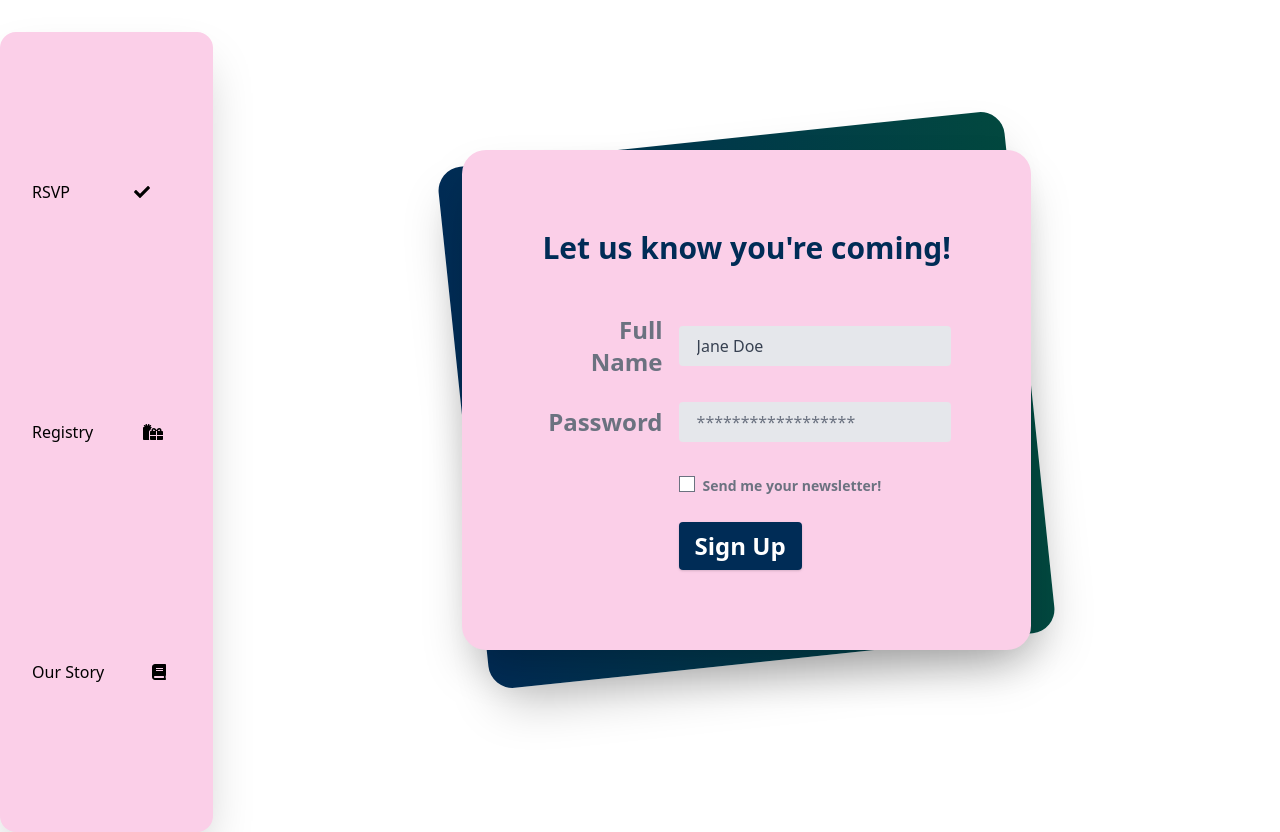
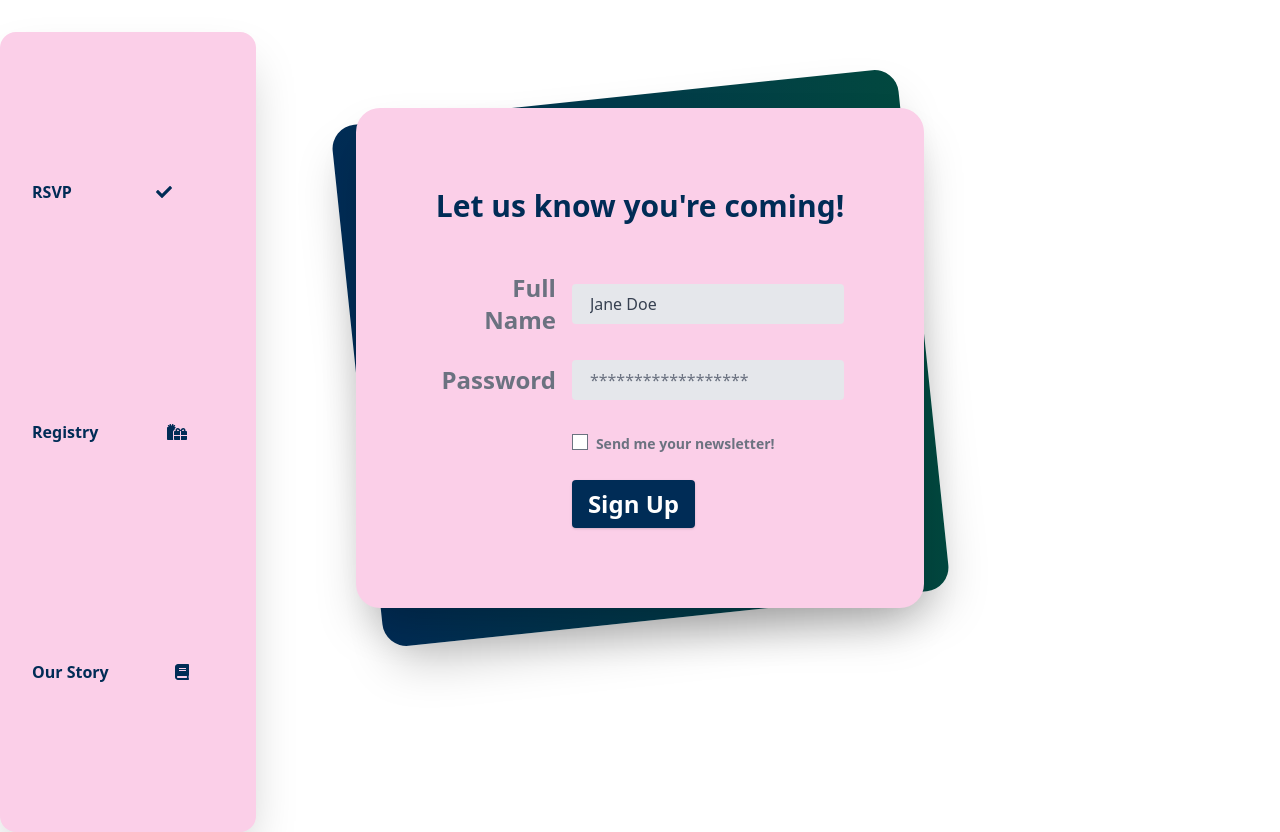
Before and after one commit to treknuts/rsvp-registry, a React (Create React App) app: page / in a window 1280 px wide. Built offline with nearby package versions, Linux system fonts and the light colour scheme.

Commit message:
Added navigation functionality. WIP make text and icon within div clickable

```diff
--- a/src/App.js
+++ b/src/App.js
@@ -1,11 +1,54 @@
 import Main from "./components/Main";
 import Navbar from "./components/Navbar";
+import { faBook, faCheck, faGifts } from "@fortawesome/free-solid-svg-icons";
+import { FontAwesomeIcon } from "@fortawesome/react-fontawesome";
+import React, { useState } from 'react'
 
 function App() {
+  const [isRSVP, setIsRSVP] = useState(true);
+  const [isRegistry, setIsRegistry] = useState(false);
+  const [isAbout, setIsAbout] = useState(false);
+
+  const handleClick = (e) => {
+    if (e.target.id === "rsvp") {
+      setIsRSVP(true);
+      setIsRegistry(false);
+      setIsAbout(false);
+    } else if (e.target.id === "registry") {
+      setIsRSVP(false);
+      setIsRegistry(true);
+      setIsAbout(false);
+    } else if (e.target.id === "about") {
+      setIsRSVP(false);
+      setIsRegistry(false);
+      setIsAbout(true);
+    }
+    e.preventDefault()
+  }
+
   return (
-    <div className="flex h-screen w-screen font-sans">
-      <Navbar />
-      <Main />
+    <div className="lg:flex flex-col h-screen w-screen font-sans">
+      <div className="absolute flex flex-row justify-center text-blue font-bold bottom-0 h-12 w-screen lg:my-8 shadow-2xl lg:flex-col lg:inset-y-0 lg:left-0 lg:h-full lg:w-64 lg:shadow-2xl lg:rounded-2xl bg-pink-200 lg:transition lg:ease-in-out lg:transform lg:hover:translate-x-3">
+      <div id="rsvp" onClick={handleClick} className="relative hover:animate-bounce hover:cursor-pointer lg:hover:animate-none flex items-center justify-center rounded-2xl lg:w-full w-8 lg:my-24 lg:pl-8 lg:h-12 mx-auto hover:bg-blue hover:text-pink-200">
+        <p className="relative hidden lg:contents lg:mx-auto" href="#">
+          RSVP
+        </p>
+        <FontAwesomeIcon className="color-blue lg:mx-auto" icon={faCheck} />
+      </div>
+      <div id="registry" onClick={handleClick} className="relative hover:animate-bounce hover:cursor-pointer lg:hover:animate-none flex items-center justify-center rounded-2xl lg:w-full w-8 lg:my-24 lg:pl-8 lg:h-12 mx-auto hover:bg-blue hover:text-pink-200">
+        <p className="hidden lg:contents lg:mx-auto" href="#">
+          Registry
+        </p>
+        <FontAwesomeIcon className="my-auto lg:mx-auto" icon={faGifts} />
+      </div>
+      <div id="about" onClick={handleClick} className="relative hover:animate-bounce lg:hover:animate-none hover:cursor-pointer flex items-center justify-center lg:justify-evenly rounded-2xl lg:w-full lg:pl-8 w-8 lg:my-24 lg:h-12 mx-auto hover:bg-blue hover:text-pink-200">
+        <p className="hidden lg:contents sm:mx-auto" href="#">
+          Our Story
+        </p>
+        <FontAwesomeIcon className="color-blue my-auto lg:mx-auto" icon={faBook} />
+      </div>
+    </div>
+      <Main isRSVP={isRSVP} isRegistry={isRegistry} isAbout={isAbout}/>
     </div>
   );
 }
--- /dev/null
+++ b/src/components/About.js
@@ -0,0 +1,8 @@
+
+const About = () => {
+    return (
+        <h1 className="text-2xl font-bold">Our Story!</h1>
+    )
+}
+
+export default About;
--- a/src/components/Main.js
+++ b/src/components/Main.js
@@ -1,19 +1,20 @@
 import React, { useState } from "react";
 import RSVP from "./RSVP";
+import Registry from "./Registry";
+import About from "./About";
 
-const Main = () => {
-  const [isRSVP, setIsRSVP] = useState(true);
-  const [isRegistry, setIsRegistry] = useState(false);
-  const [isAbout, setIsAbout] = useState(false);
+const Main = (props) => {
 
   return (
-    <div className="min-h-screen w-full py-6 flex flex-col justify-center sm:py-12">
+    <div className="py-6 my-12 flex flex-col justify-center sm:py-12">
       <div className="relative py-3 lg:min-w-xl lg:mx-auto">
         <div className="absolute inset-0 shadow-2xl transform bg-gradient-to-r from-blue to-green -skew-y-6 sm:skew-y-0 sm:-rotate-6 sm:rounded-3xl"></div>
         <div className="relative px-4 py-10 bg-pink-200 shadow-2xl sm:rounded-3xl sm:p-20">
           <div className="max-w-md mx-auto">
             <div className="text-2xl font-semibold text-blue">
-              {isRSVP && <RSVP />}
+              {props.isRSVP && <RSVP />}
+              {props.isRegistry && <Registry />}
+              {props.isAbout  && <About />}
             </div>
           </div>
         </div>
--- a/src/components/Navbar.js
+++ b/src/components/Navbar.js
@@ -4,14 +4,14 @@ import React from "react";
 
 const Navbar = () => {
   return (
-    <div className="flex flex-row justify-center lg:my-8 shadow-2xl lg:flex-col lg:inset-y-0 lg:left-0 bottom-0 h-12 w-screen lg:h-full lg:w-64 lg:shadow-2xl lg:rounded-2xl bg-pink-200 lg:transition lg:ease-in-out lg:transform lg:hover:translate-x-3">
-      <div className="relative flex items-center justify-center rounded-2xl lg:w-full w-8 lg:my-24 lg:pl-8 lg:h-12 mx-auto hover:bg-blue hover:text-pink-200">
+    <div className="absolute flex flex-row justify-center text-blue font-bold bottom-0 h-12 w-screen lg:my-8 shadow-2xl lg:flex-col lg:inset-y-0 lg:left-0 lg:h-full lg:w-64 lg:shadow-2xl lg:rounded-2xl bg-pink-200 lg:transition lg:ease-in-out lg:transform lg:hover:translate-x-3">
+      <div className="relative hover:animate-bounce lg:hover:animate-none flex items-center justify-center rounded-2xl lg:w-full w-8 lg:my-24 lg:pl-8 lg:h-12 mx-auto hover:bg-blue hover:text-pink-200">
         <a className="relative hidden lg:contents lg:mx-auto" href="#">
           RSVP
         </a>
-        <FontAwesomeIcon className="lg:mx-auto" icon={faCheck} />
+        <FontAwesomeIcon className="color-blue lg:mx-auto" icon={faCheck} />
       </div>
-      <div className="relative flex items-center justify-center rounded-2xl lg:w-full w-8 lg:my-24 lg:pl-8 lg:h-12 mx-auto hover:bg-blue hover:text-pink-200">
+      <div className="relative hover:animate-bounce lg:hover:animate-none flex items-center justify-center rounded-2xl lg:w-full w-8 lg:my-24 lg:pl-8 lg:h-12 mx-auto hover:bg-blue hover:text-pink-200">
         <a className="hidden lg:contents lg:mx-auto" href="#">
           Registry
         </a>
@@ -21,7 +21,7 @@ const Navbar = () => {
         <a className="hidden lg:contents sm:mx-auto" href="#">
           Our Story
         </a>
-        <FontAwesomeIcon className="my-auto lg:mx-auto" icon={faBook} />
+        <FontAwesomeIcon className="color-blue my-auto lg:mx-auto" icon={faBook} />
       </div>
     </div>
   );
--- /dev/null
+++ b/src/components/Registry.js
@@ -0,0 +1,8 @@
+
+const Registry = () => {
+    return (
+        <h1 className="text-2xl font-bold">Registry!</h1>
+    )
+}
+
+export default Registry;
--- a/tailwind.config.js
+++ b/tailwind.config.js
@@ -802,7 +802,7 @@ module.exports = {
     boxSizing: ["responsive"],
     clear: ["responsive"],
     container: ["responsive"],
-    cursor: ["responsive"],
+    cursor: ["responsive", "hover"],
     display: ["responsive"],
     divideColor: ["responsive", "dark"],
     divideOpacity: ["responsive", "dark"],
```
